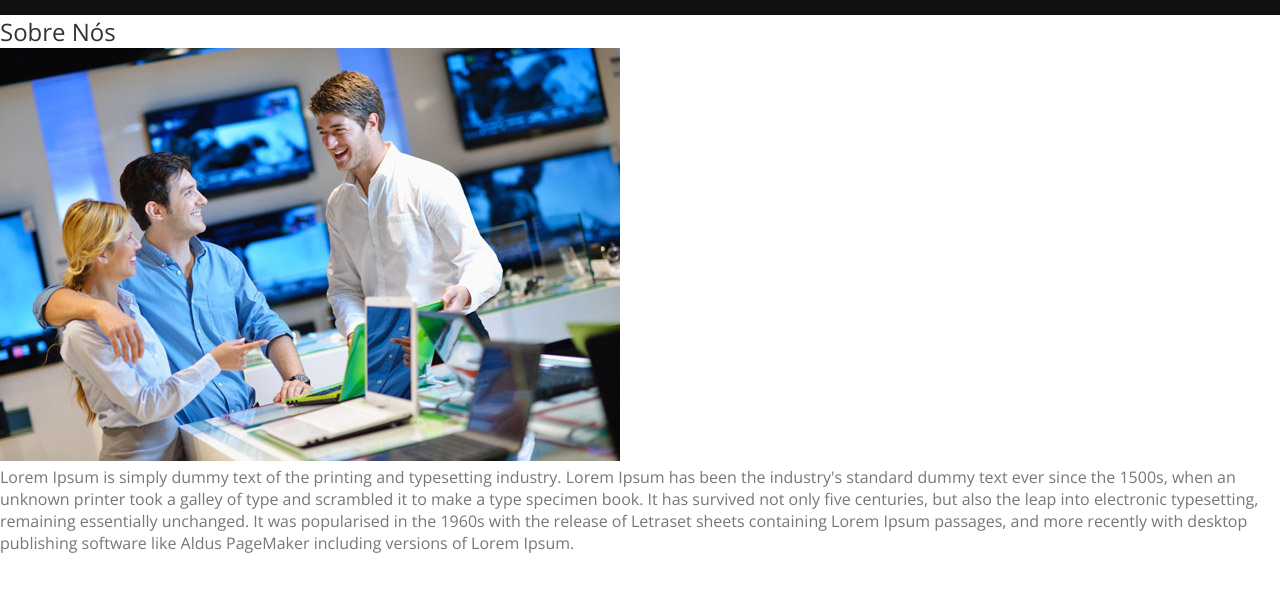
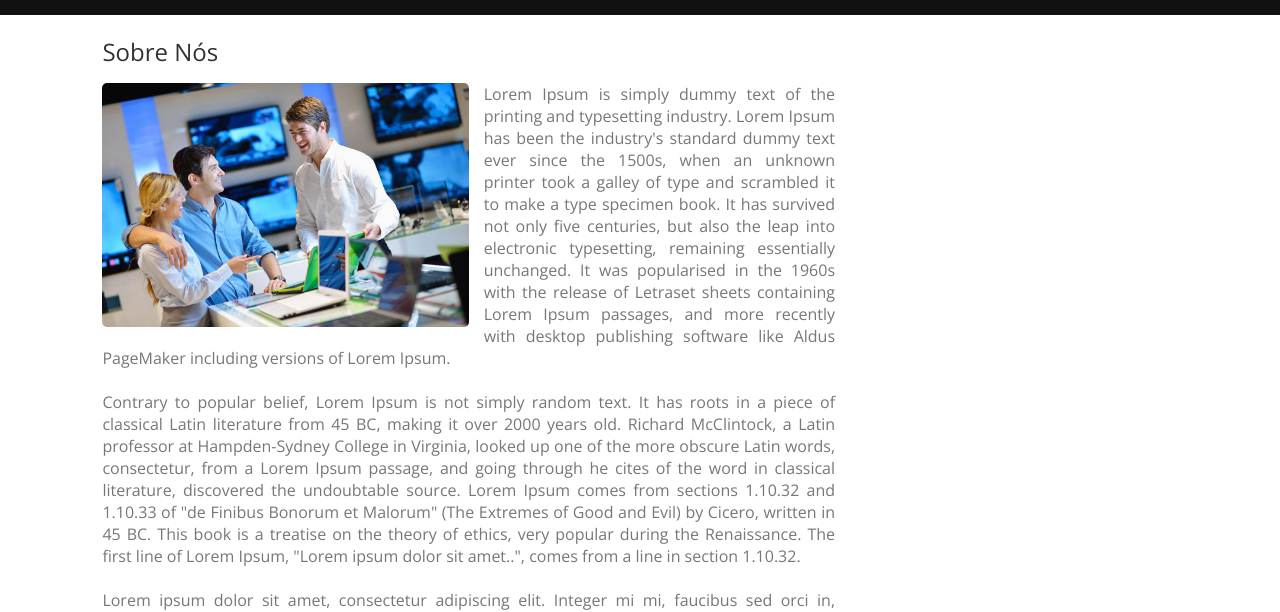
Before and after one commit to DanubiaM/Cursos, a plain HTML site: page Html+Css/Pratica/NodeShope/index.html in a window 1280 px wide. Shown: the part 195-807 px from the top of the page. Drawn offline with nearby package versions, Linux system fonts and the light colour scheme.

Commit message:
Estilizado css do article sobre

```diff
--- a/Html+Css/Pratica/NodeShope/css/style.css
+++ b/Html+Css/Pratica/NodeShope/css/style.css
@@ -105,3 +105,28 @@ p{
     color:#D73D32;
     text-shadow: #fff 1px 1px ;
 }
+
+/*PRINCIPAL*/
+.principal{
+    width: 100%;
+    padding: 20px 8%;
+    float:left;
+
+}
+.sobre{
+    width: 70%;
+    float:left;
+    padding: 0 20px 20px 0;
+}
+.sobre h2{
+    margin-bottom: 15px;
+}
+.sobre img{
+    width: 50%;
+    border-radius: 5px;
+    float:left;
+    margin: 0px 15px 15px 0;
+}
+.sobre p{
+    text-align: justify;
+}
--- a/Html+Css/Pratica/NodeShope/index.html
+++ b/Html+Css/Pratica/NodeShope/index.html
@@ -50,7 +50,25 @@
                     electronic typesetting, remaining essentially unchanged. It was popularised in the
                     1960s with the release of Letraset sheets containing Lorem Ipsum passages, and more
                     recently with desktop publishing software like Aldus PageMaker including versions of
-                    Lorem Ipsum.
+                    Lorem Ipsum. <br><br>
+                    Contrary to popular belief, Lorem Ipsum is not simply random text. It has roots in a
+                    piece of classical Latin literature from 45 BC, making it over 2000 years old. Richard
+                    McClintock, a Latin professor at Hampden-Sydney College in Virginia, looked up one of
+                    the more obscure Latin words, consectetur, from a Lorem Ipsum passage, and going through
+                    he cites of the word in classical literature, discovered the undoubtable source. Lorem
+                    Ipsum comes from sections 1.10.32 and 1.10.33 of "de Finibus Bonorum et Malorum"
+                    (The Extremes of Good and Evil) by Cicero, written in 45 BC. This book is a treatise on
+                    the theory of ethics, very popular during the Renaissance. The first line of Lorem Ipsum,
+                    "Lorem ipsum dolor sit amet..", comes from a line in section 1.10.32. <br><br>
+                    Lorem ipsum dolor sit amet, consectetur adipiscing elit. Integer mi mi, faucibus sed orci in,
+                    consectetur ultricies nunc. Curabitur cursus, eros at lacinia aliquet, dolor sem lobortis dolor,
+                    vel interdum metus lacus nec leo. Suspendisse ullamcorper imperdiet lacus ut pulvinar. Aliquam
+                    dictum ex in facilisis auctor. Curabitur risus metus, consequat id leo nec, venenatis eleifend
+                    sapien. Sed suscipit dapibus convallis. Fusce vel orci laoreet lorem vestibulum pretium ut non arcu.
+                    Ut a mattis arcu. Maecenas eu dictum augue. Integer felis libero, sodales in lacus a, varius mollis
+                    ligula. Praesent id purus a sem egestas pellentesque nec fermentum mi. Mauris mi est, elementum et
+                    magna tempus, sodales ornare odio. Suspendisse at felis non nibh auctor scelerisque. Cras facilisis
+                    aliquam porta. Aliquam volutpat nulla non neque ultrices, eu tempor lacus rhoncus.
                 </p>
         </article>
 
```
